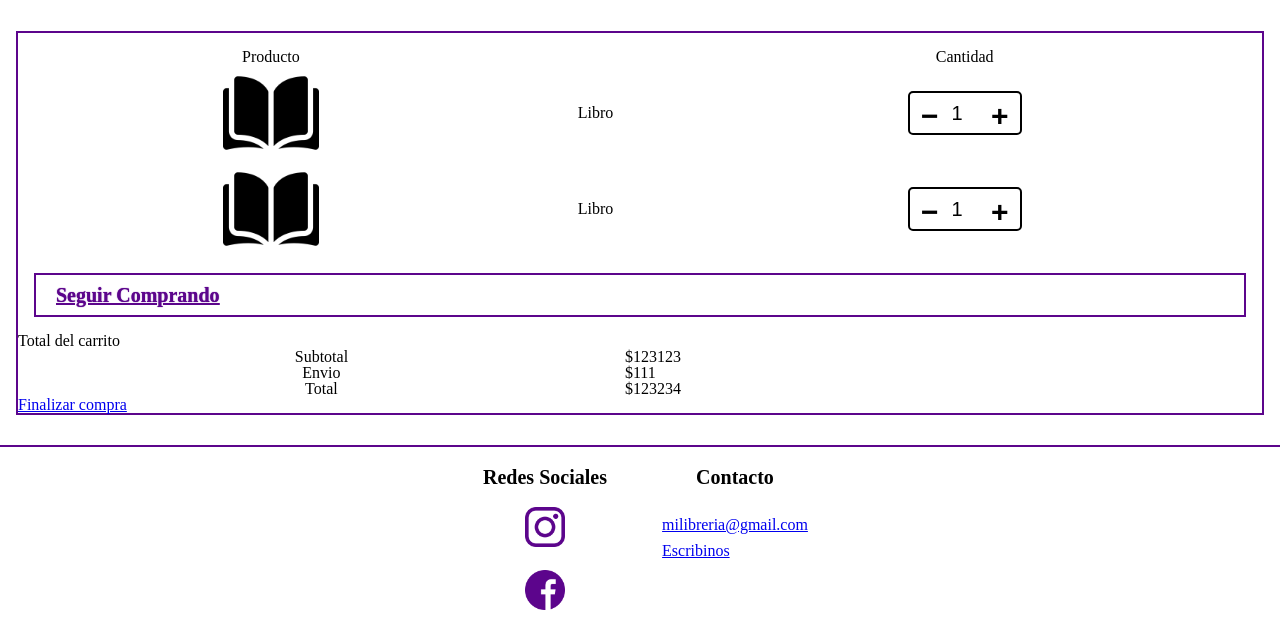
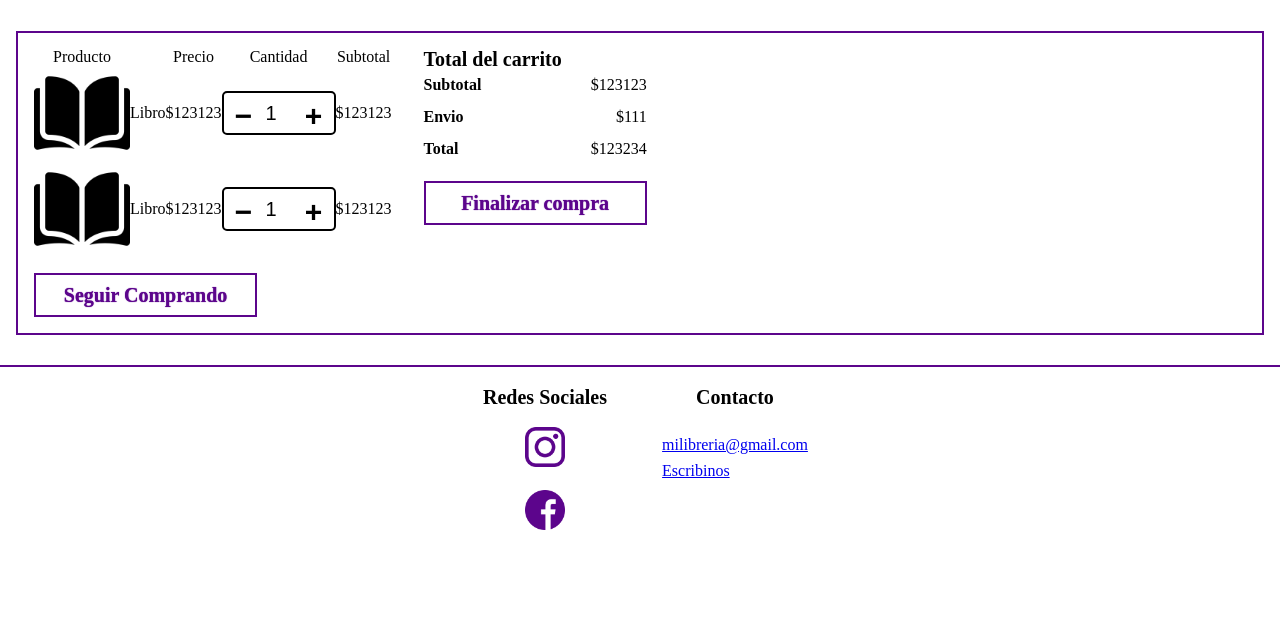
Before and after one commit to MatiasHerrneder/UNLu-PAW-Libreria, a PHP site: page /carrito.html in a window 1280 px wide. Shown: the part 161-800 px from the top of the page. Run offline with PHP 8.4, Linux system fonts and the light colour scheme.

Commit message:
Avance carrito escritorio

```diff
--- a/carrito.html
+++ b/carrito.html
@@ -117,7 +117,7 @@
             <td>$123234</td>
           </tr>
         </table>
-        <a href="compraDestino.html">Finalizar compra</a>
+        <a href="compraDestino.html" class="button-submit">Finalizar compra</a>
       </form>
     </section>
   </main>
--- a/css/carrito.css
+++ b/css/carrito.css
@@ -49,4 +49,43 @@ main img {
 .button-submit {
     margin-top: 1rem;
     display: block;
+    text-decoration: none;
+    width: 11.2rem;
+    text-align: center;
 }
+
+.finish-purchase {
+    padding: 1rem;
+}
+
+.finish-purchase h2 {
+    font-size: 20px;
+    font-weight: bold;
+}
+
+.finish-purchase table {
+    border-collapse: collapse;
+}
+
+.finish-purchase table td {
+    text-align: right;
+    padding: 8px 0;
+}
+
+.finish-purchase table th {
+    text-align: left;
+    font-weight: bold;
+    padding: 8px 0;
+}
+
+@media (min-width: 720px) {
+    .books table tr > :nth-child(2n + 3) {
+        display: table-cell;
+    }
+}
+
+@media (min-width: 970px) {
+    main {
+        display: flex;
+    }
+}
```
